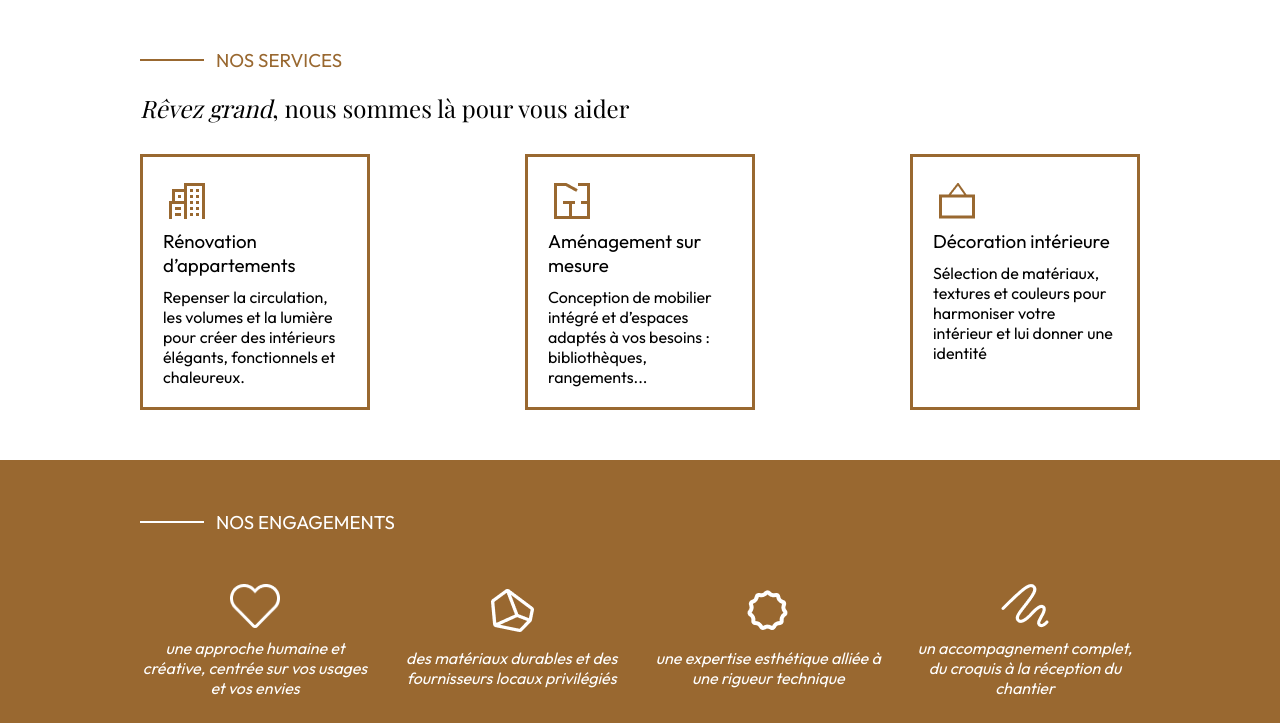
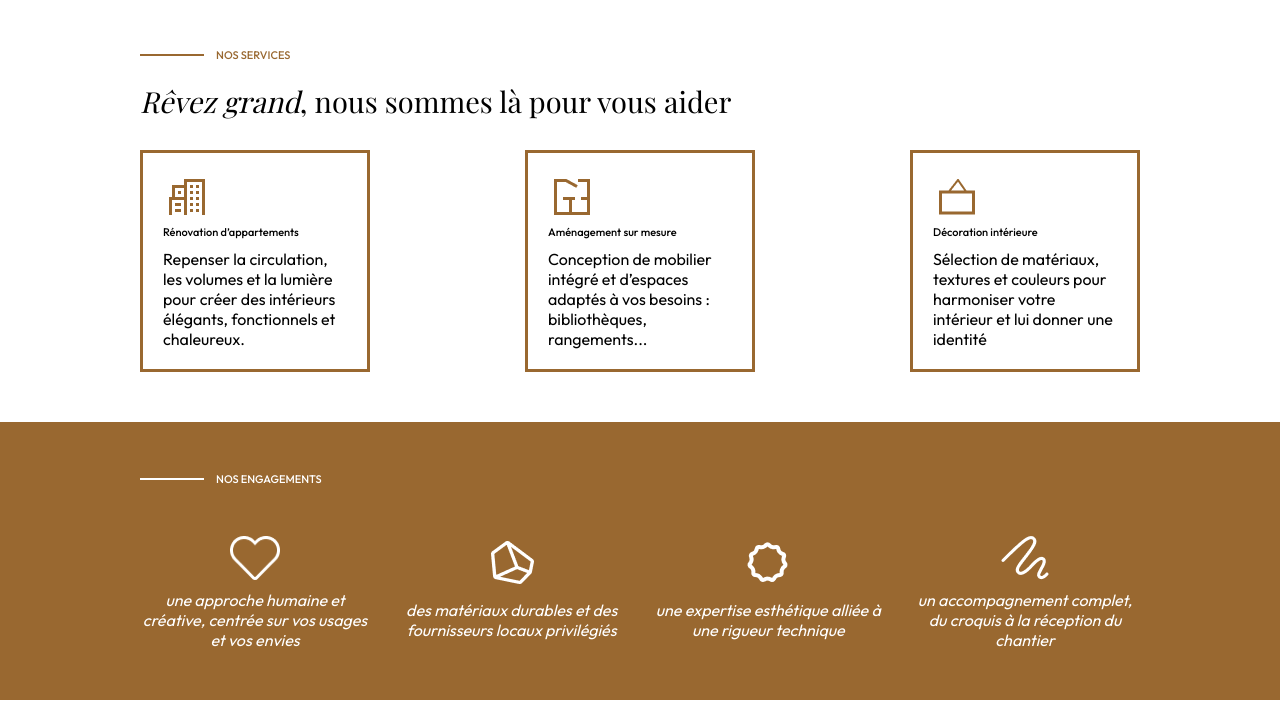
Before and after one commit to ademchiter/architecture, a plain HTML site: page index.html in a window 1280 px wide. Shown: the part 877-1600 px from the top of the page. Drawn offline with nearby package versions, Linux system fonts and the light colour scheme; a web font is replaced by a local one.

Commit message:
Update style.css

```diff
--- a/style.css
+++ b/style.css
@@ -300,10 +300,12 @@ h2 {
 
 h2 {
     font-weight: lighter;
+    font-size: 29px;
 }
 
 h3 {
-    font-weight: 400;
+    font-weight:500;
+    font-size: 11px;
 }
 
 p {
```
